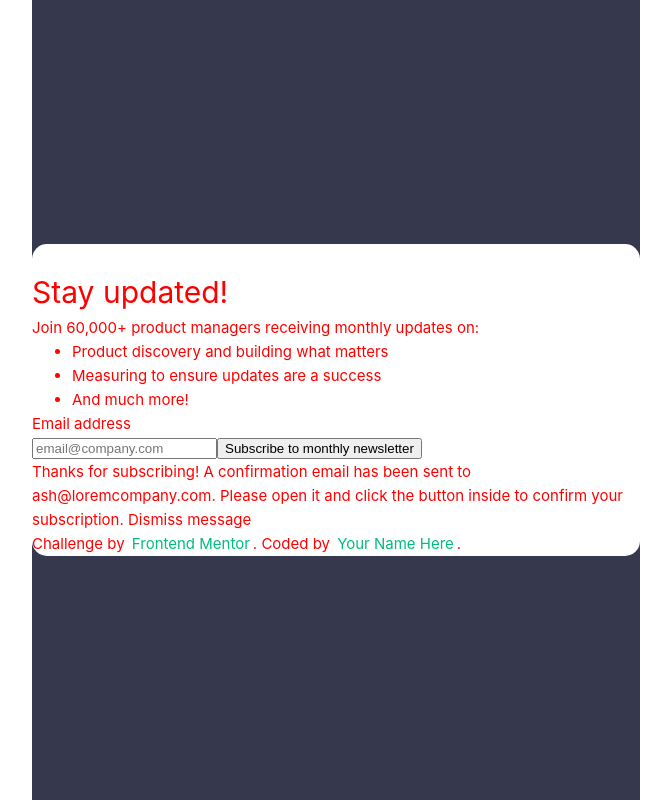
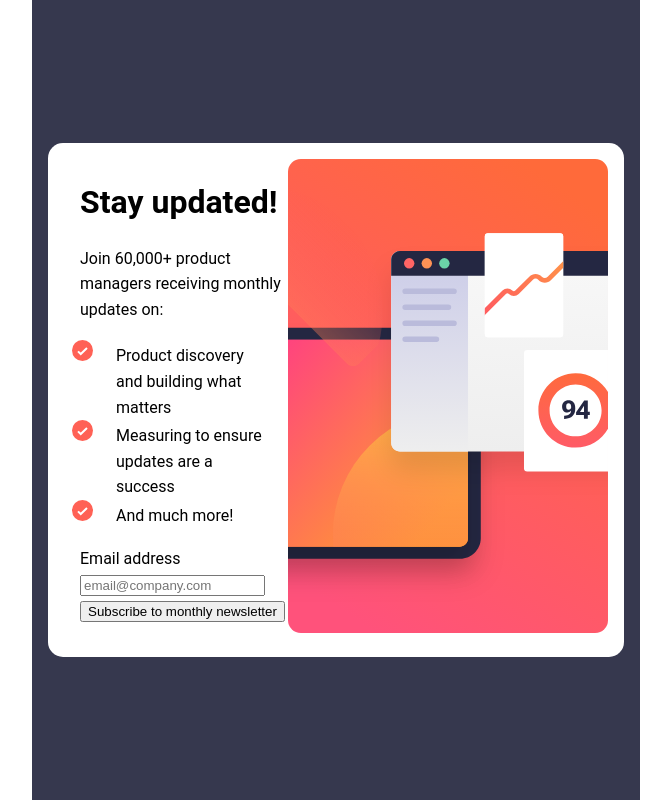
Before and after one commit to inigopanos/newsletter-project, a Vue app in the folder newsletter-project/: page / in a window 1280 px wide. Shown: the whole page, without its empty margins (608-1279 px from the left). Built offline with nearby package versions, Linux system fonts and the light colour scheme.

Commit message:
Advanced css

```diff
--- a/newsletter-project/src/components/newsletter-component/Newsletter.vue
+++ b/newsletter-project/src/components/newsletter-component/Newsletter.vue
@@ -3,7 +3,11 @@
     <div class="newsletter">
       <!-- Sign-up form start -->
       <div class="newsletter__signup">
-        <img src="" alt="">
+        <div class="__image">
+          <img src="../../assets/images/illustration-sign-up-desktop.svg" alt="" />
+        </div>
+
+        <div class="__text">
           <h1>Stay updated!</h1>
           <p>Join 60,000+ product managers receiving monthly updates on:</p>
           <ul>
@@ -18,21 +22,21 @@
             <button>Subscribe to monthly newsletter</button>
           </form>
         </div>
+      </div>
 
       <!-- Sign-up form end -->
 
       <!-- Success message start -->
+      <!-- <div class="newsletter__message">
+        <h2>Thanks for subscribing!</h2>
+        <p>
+          A confirmation email has been sent to ash@loremcompany.com. Please open it and click the
+          button inside to confirm your subscription.
+        </p>
 
-      Thanks for subscribing! A confirmation email has been sent to ash@loremcompany.com. Please
-      open it and click the button inside to confirm your subscription. Dismiss message
-
+        <button>Dismiss message</button>
+      </div> -->
       <!-- Success message end -->
-
-      <div class="attribution">
-        Challenge by
-        <a href="https://www.frontendmentor.io?ref=challenge" target="_blank">Frontend Mentor</a>.
-        Coded by <a href="#">Your Name Here</a>.
-      </div>
     </div>
   </body>
 </template>
@@ -67,5 +71,52 @@ body {
   background-color: white;
   border-radius: 15px;
   color: red;
+  margin: 1rem;
+  padding: 1rem 1rem 1rem 2rem;
+
+  font-family: 'Roboto', sans-serif;
+  src: url('../../assets/fonts/Roboto-Regular.ttf');
+  font-size: 16px;
+  color: black;
+
+  h1{
+    font-family: 'Roboto', sans-serif;
+    src: url('../../assets/fonts/Roboto-Bold.ttf');
+    font-weight: 700 ;
+  }
+
+  &__signup {
+    display: flex;
+    flex-direction: row-reverse;
+
+    img {
+      width: 20rem;
+      height: auto;
+    }
+
+    .__text {
+      display: flex;
+      flex-direction: column;
+      justify-content: space-evenly;
+
+      ul{
+        margin-block-start: 0;
+        padding-inline-start: 20px;
+        margin-inline-end: 1rem;
+
+        display: table;
+
+        list-style-image: url(../../assets/images/icon-list.svg);
+
+        li{
+          ::marker{
+            padding: 0;
+            margin: 0;
+          }
+          padding-left: 1rem;
+        }
+      }
+    }
+  }
 }
 </style>
```
Also changed, not shown: newsletter-project/src/assets/images/check_circle.png (added). Lines whose indentation alone changed are shown as unchanged.
